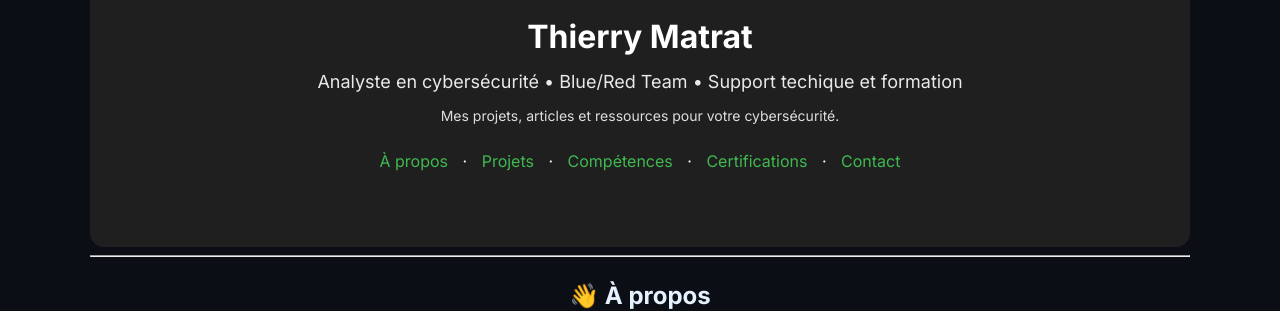
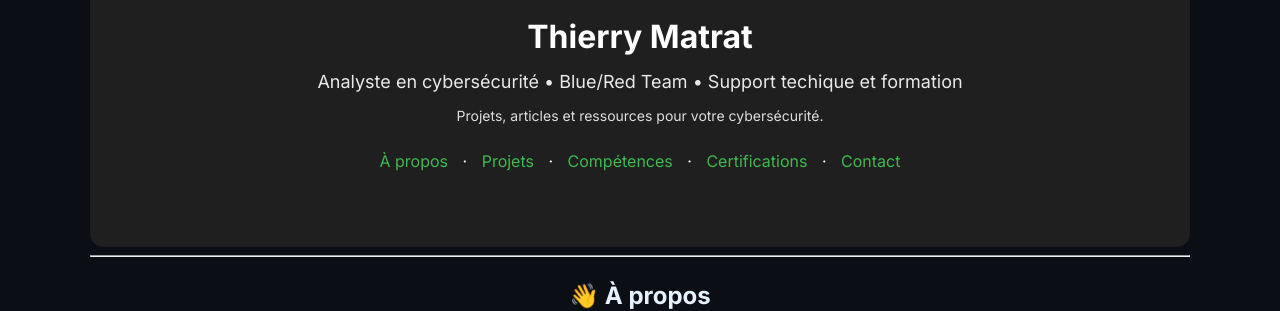
Before and after one commit to sqltemp/portfolio, a Jekyll site: the page built from index.md, in a window 1280 px wide and 900 px high. Shown: the part 337-648 px from the top of the window. Built offline with Jekyll 4.4.1, drawn with Linux system fonts in a browser that asks for light colours; our own code applies the rules of GitHub Pages for plain Markdown files.

Commit message:
Update index.md

```diff
--- a/index.md
+++ b/index.md
@@ -15,7 +15,7 @@ Mode d’emploi :
   <img src="assets/profilepic.jpg" alt="Photo de [VOTRE NOM]" width="150" style="border-radius:50%; border:4px solid #3fb950;">
   <h1 style="margin:18px 0 6px;">Thierry Matrat</h1>
   <p style="margin:0; font-size:18px; opacity:.9;">Analyste en cybersécurité • Blue/Red Team • Support techique et formation</p>
-  <p style="margin:8px 0 0; font-size:14px; opacity:.85;">Mes projets, articles et ressources pour votre cybersécurité.</p>
+  <p style="margin:8px 0 0; font-size:14px; opacity:.85;">Projets, articles et ressources pour votre cybersécurité.</p>
 
   <!-- mini navigation -->
   <p style="margin-top:22px;">
@@ -81,7 +81,7 @@ Analyste en cybersécurité, je me consacre à rendre la cybersécurité accessi
 <details>
 <summary>➕ Voir d’autres projets (write-ups CTF, cloud, IAM, forensic…)</summary>
 
-<a href="/projects/ctf/" class="btn">📜 Voir les CTF</a>
+<a href="/projects/ctf" class="btn">📜 Voir les CTF</a>
 
 </details>
 
```
